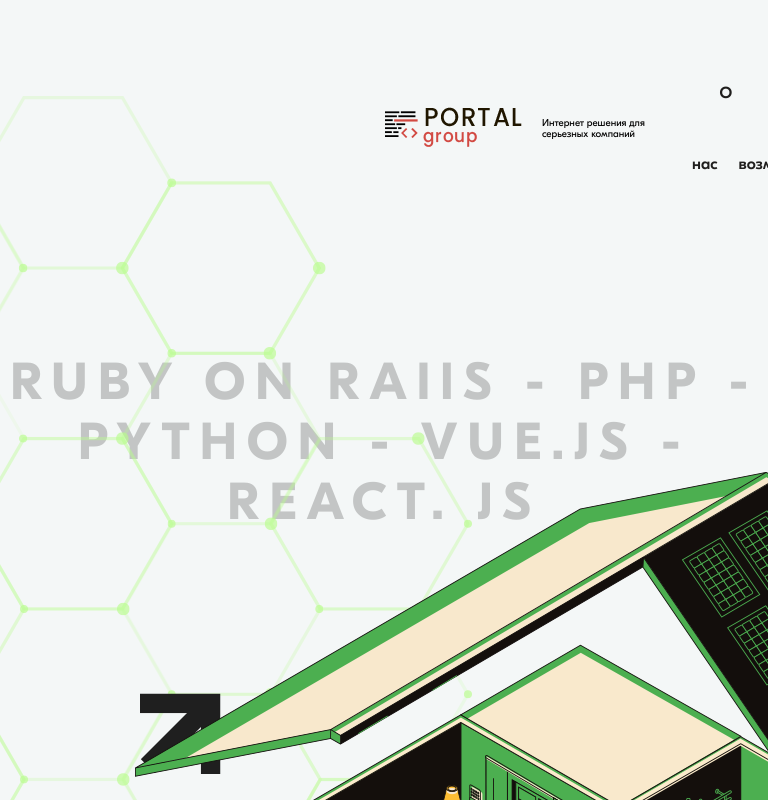
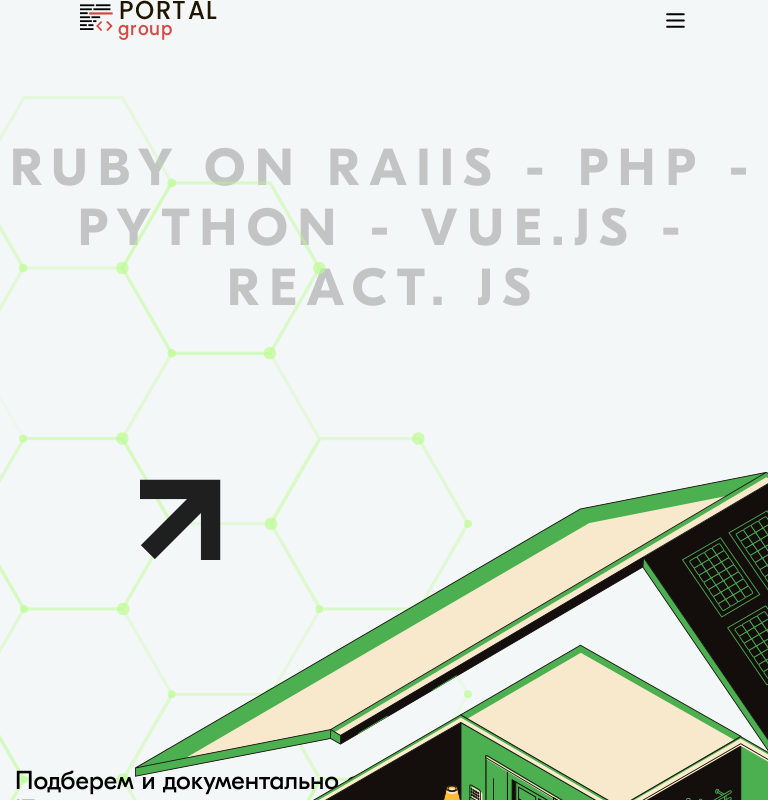
Before and after one commit to apuc/-outstaffing_land, a Vue app: page / in a window 768 px wide. Shown: the top 800 px of the page. Built offline with nearby package versions, Linux system fonts and the light colour scheme.

Commit message:
fix(Header): медиазапрос <768px

```diff
--- a/src/components/header/Header.vue
+++ b/src/components/header/Header.vue
@@ -524,8 +524,12 @@ header {
   color: #a6a5a5;
   font-family: "GT Eesti Pro Display";
 }
-
-@media only screen and (max-width: 425px) {
+@media (min-width: 425px) and (max-width: 768px) {
+  header {
+    padding: 0 80px!important;
+  }
+}
+@media only screen and (max-width: 768px) {
   header {
     padding: 15px;
   }
```
